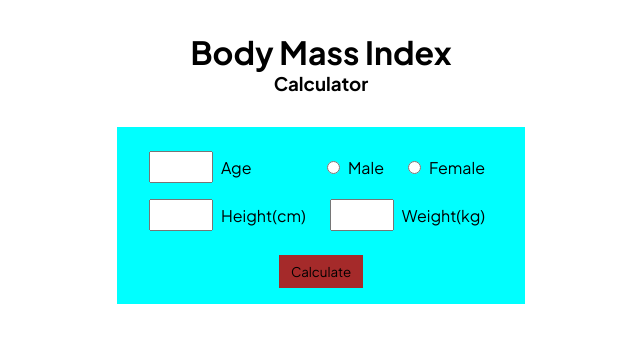
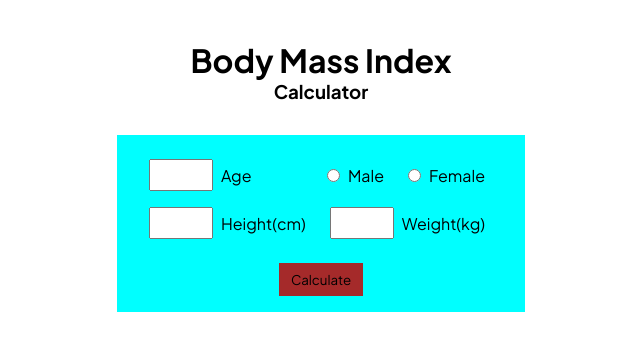
Before and after one commit to tedzies/BMI-Calc, a plain HTML site: page index.html in a window 1280 px wide. Shown: the whole page, without its empty margins (319-959 px from the left). Drawn offline with Linux system fonts and the light colour scheme.

Commit message:
update style

```diff
--- a/style.css
+++ b/style.css
@@ -9,7 +9,7 @@ body{
   align-items: center;
   display: flex;
   flex-direction: column;
-
+  height: 100vh;
 }
 
 .title{
@@ -62,3 +62,7 @@ button{
 p{
   padding: 0px 8px;
 }
+
+h1{
+  padding-top: 8px;
+}
```
